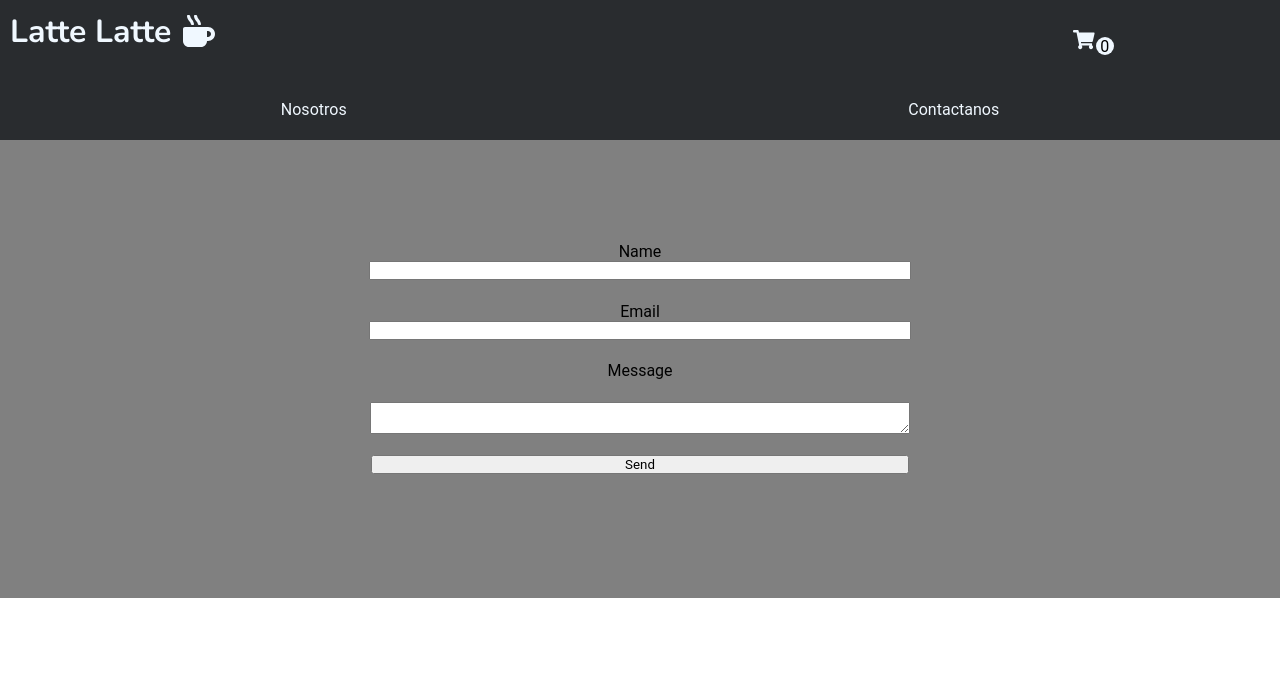
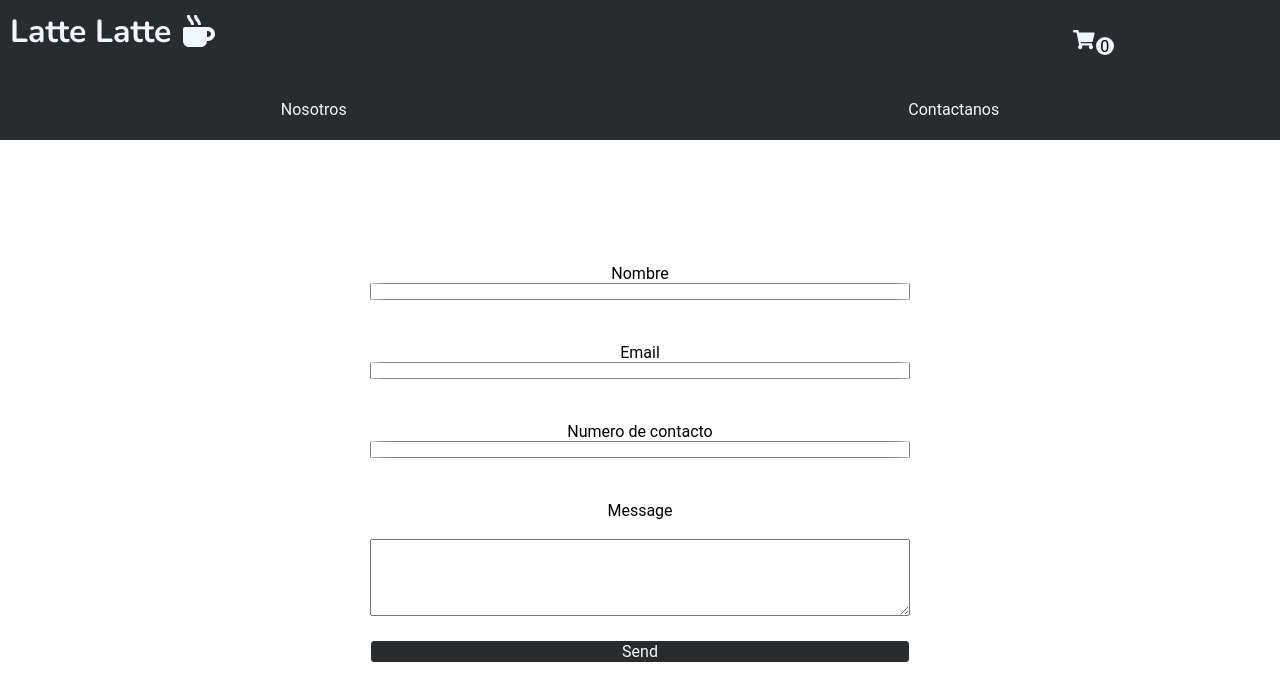
Before and after one commit to tomasVergara14/proyecto-coffe, a React (Create React App) app: page /contact/mail in a window 1280 px wide. Shown: the top 700 px of the page. Built offline with nearby package versions, Linux system fonts and the light colour scheme; the HTML template or start-up script is replaced by a standard one.

Commit message:
email ok

```diff
--- a/src/components/Main/Contact/SendEmail/SendEmail.css
+++ b/src/components/Main/Contact/SendEmail/SendEmail.css
@@ -1,18 +1,53 @@
 .contact-form{
     display: flex;
+    height: 60vh;
     flex-direction: column;
-    background-color: gray;
     padding: 8%;
     align-items: center;
 }
-.contact-form input{
+.ContactInput{
     width: 50%;
     margin-bottom: 2%;
+    border: 1px solid gray;
+    border-radius: 5%;
 }
-.contact-form label{
+.ContactLabel{
+    width: 50%;
+    margin-top: 2%;
+}
+.ContactTextArea{
     width: 50%;
 }
-.contact-form textarea{
+.ContactSendButton{
     width: 50%;
-    margin: 2% 0%;
+    font-size: 1em;
+    color: aliceblue;
+    position: relative;
+    bottom: -15px;
+    background-color: rgb(41, 44, 47);
+    border: 1px solid rgb(41, 44, 47);
+    border-radius: 3px;
+    }
+    .ContactSendButton:hover{
+        background-color: aliceblue;
+        color: rgb(41, 44, 47);
+    }
+@media(min-width:600px){
+    .ContactSendButton{
+        width: 50%;
+        font-size: 1em;
+        color: aliceblue;
+        position: relative;
+        bottom: -25px;
+        background-color: rgb(41, 44, 47);
+        border: 1px solid rgb(41, 44, 47);
+        border-radius: 3px;
+    }
+    .ContactSendButton:hover{
+        background-color: aliceblue;
+        color: rgb(41, 44, 47);
+    }
+    .ContactTextArea{
+        width: 50%;
+    }
 }
--- a/src/components/Main/Contact/SendEmail/SendEmailForm.jsx
+++ b/src/components/Main/Contact/SendEmail/SendEmailForm.jsx
@@ -6,24 +6,28 @@ const SendEmailForm = () => {
     function sendEmail(e) {
         e.preventDefault();
 
-        emailjs.sendForm('YOUR_SERVICE_ID', 'YOUR_TEMPLATE_ID', e.target, 'YOUR_USER_ID')
+        emailjs.sendForm('gmailTemplate_react', 'template_g8aqs6d', e.target, "user_2ekQ7iS2iExODDxugREGx")
           .then((result) => {
               console.log(result.text);
           }, (error) => {
               console.log(error.text);
           });
+          e.target.reset()
       }
 
       return (
         <form className="contact-form" onSubmit={sendEmail}>
-          <input type="hidden" name="contact_number" />
-          <label>Name</label>
-          <input type="text" name="user_name" />
-          <label>Email</label>
-          <input type="email" name="user_email" />
-          <label>Message</label>
-          <textarea name="message" />
-          <input type="submit" value="Send" />
+
+          <label className="ContactLabel" >Nombre</label>
+          <input className="ContactInput" type="text" name="user_name" />
+          <label className="ContactLabel" >Email</label>
+          <input className="ContactInput" type="email" name="user_email" />
+          <label className="ContactLabel" >Numero de contacto</label>
+          <input className="ContactInput" type="text" name="contact_number" />
+          <label className="ContactLabel" >Message</label>
+          <br />
+          <textarea className="ContactTextArea" name="message" rows="5"  />
+          <input className="ContactSendButton" type="submit" value="Send" />
         </form>
       );
 }
```
